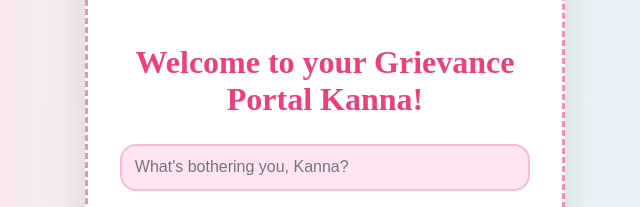
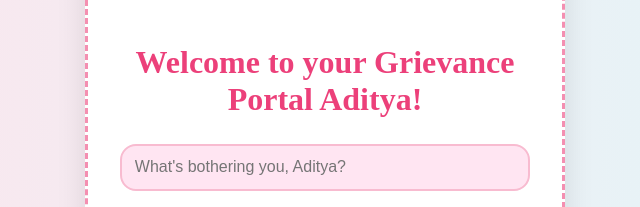
Before and after one commit to shishirsam/grievances, a plain HTML site: page index.html in a window 1280 px wide. Shown: the part 152-359 px from the top of the page, 315-955 px from the left. Drawn offline with Linux system fonts and the light colour scheme.

Commit message:
Update index.html

```diff
--- a/index.html
+++ b/index.html
@@ -87,11 +87,11 @@
     <!-- Optional Cute GIF -->
     <img src="https://media1.tenor.com/m/15S5EgnUakMAAAAd/cat-kiss.gif" class="gif" alt="Love GIF">
 
-    <h2>Welcome to your Grievance Portal Kanna!</h2>
+    <h2>Welcome to your Grievance Portal Aditya!</h2>
 
 
     <form id="grievance-form">
-      <input type="text" id="title" placeholder="What's bothering you, Kanna?" required />
+      <input type="text" id="title" placeholder="What's bothering you, Aditya?" required />
       <textarea id="message" placeholder="What is on your mind?" rows="4" required></textarea>
 
       <select id="mood">
```
